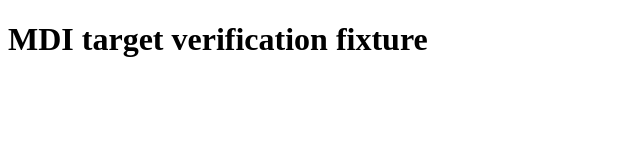
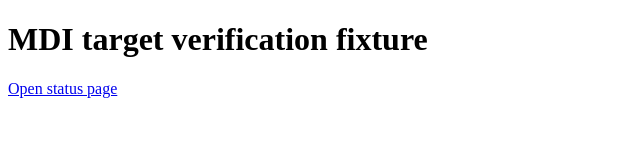
Before and after one commit to ajcalica2000/ajcalica2000.github.io, a plain HTML site: page index.html in a window 1280 px wide. Shown: the whole page, without its empty margins (0-640 px from the left). Drawn offline with Linux system fonts and the light colour scheme.

Commit message:
complete Playwright public journey fixture

```diff
--- a/index.html
+++ b/index.html
@@ -5,6 +5,9 @@
     <title>MDI Target Verification</title>
   </head>
   <body>
-    <h1>MDI target verification fixture</h1>
+    <main>
+      <h1>MDI target verification fixture</h1>
+      <a href="/status.html">Open status page</a>
+    </main>
   </body>
 </html>
```
